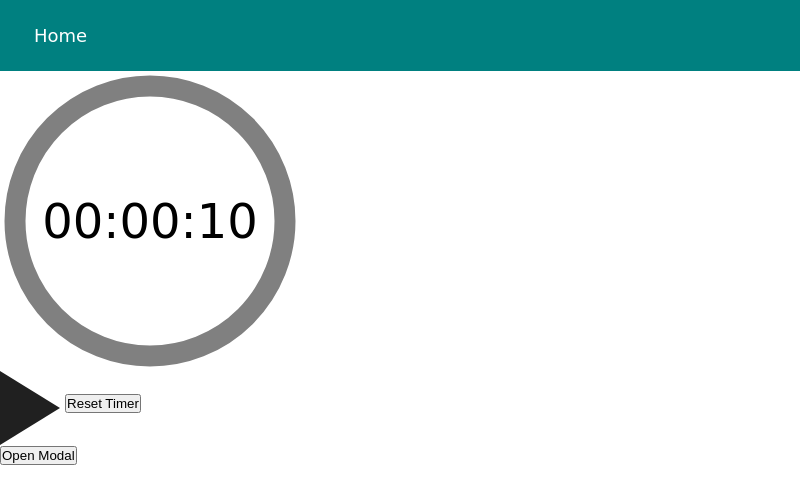
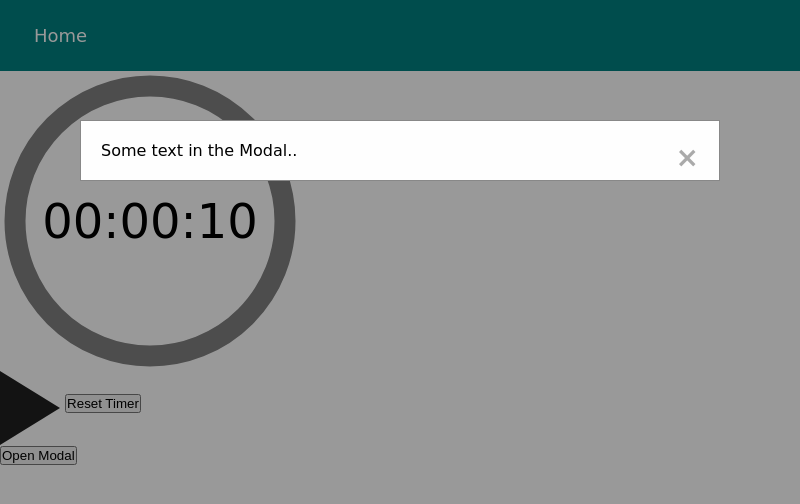
Before and after one commit to AroshHeenkenda/UniHack2023, an Electron app: page main.html in a window 800 px wide. Both pictures are taken after a click on the button "Reset Timer". Drawn offline with nearby package versions, Linux system fonts and the light colour scheme.

Commit message:
Make modal appear and disappear

```diff
--- a/main.html
+++ b/main.html
@@ -60,7 +60,7 @@
             <div id="resetTimerModal" class="resetTimerModal">
 
                 <div class="resetTimerModalContent">
-                    <span class="resetTimerClose">&times;</span>
+                    <span class="resetTimerClose" onclick="closeResetTimer()">&times;</span>
                     <p>Some text in the Modal..</p>
                 </div>
 
--- a/scripts/main.js
+++ b/scripts/main.js
@@ -49,7 +49,15 @@ function pauseTimer() {
 
 function resetTimer() {
 
+    let reset_ref = document.getElementById("resetTimerModal");
+    reset_ref.classList.add("show");
 
+}
+
+function closeResetTimer(){
+
+    let reset_ref = document.getElementById("resetTimerModal");
+    reset_ref.classList.remove("show");
 }
 
 
--- a/styles/main.css
+++ b/styles/main.css
@@ -214,6 +214,11 @@ li {
     background-color: rgba(0,0,0,0.4); /* Black w/ opacity */
 }
 
+/* Classlist to show modal */
+.resetTimerModal.show {
+    display: block;
+}
+
 /* Modal Content/Box */
 .resetTimerModalContent {
     background-color: #fefefe;
```
